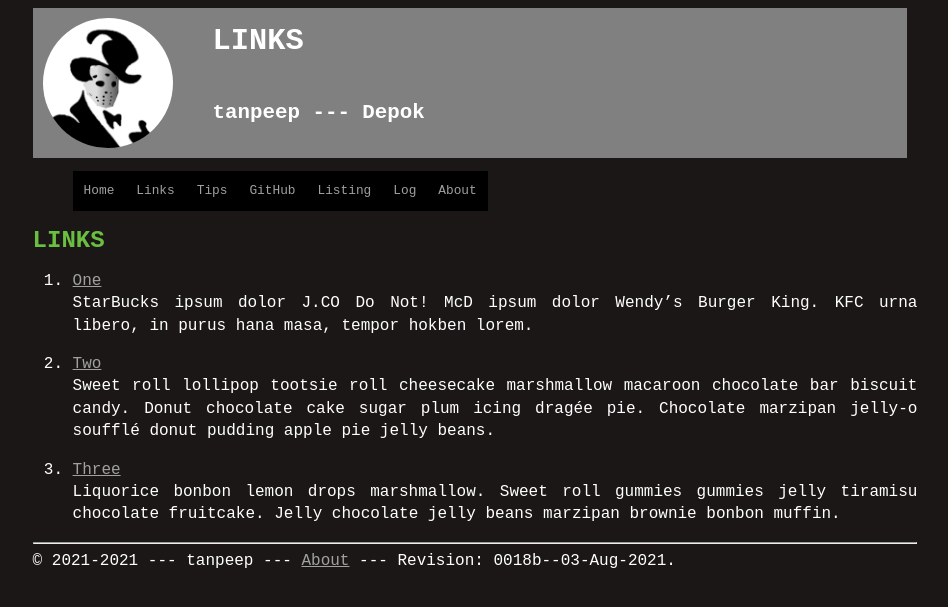
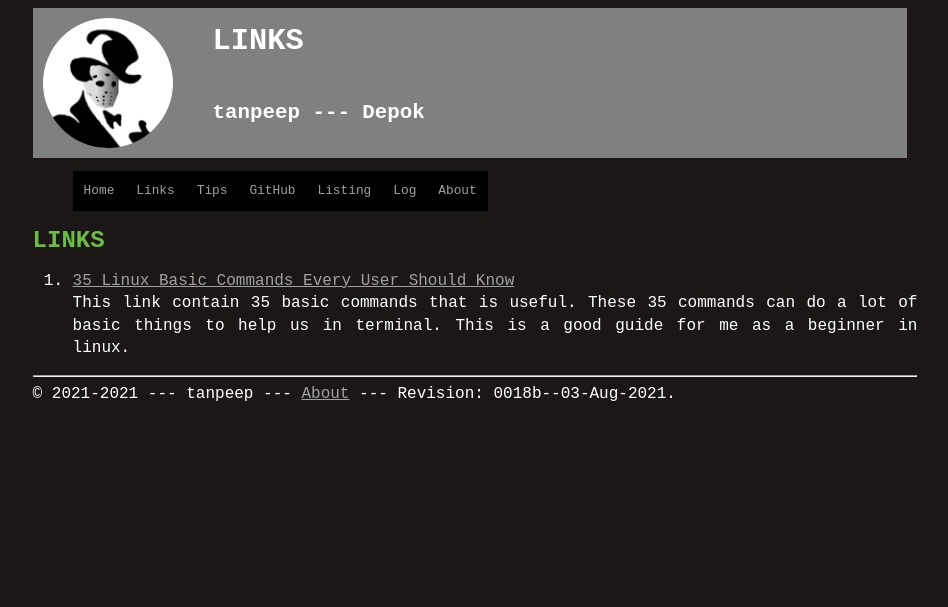
Before and after one commit to tanpeep/os212, a Jekyll site: the page built from links.md, in a window 1280 px wide. Shown: the top 607 px of the page, without its empty margins (165-1113 px from the left). Built offline with Jekyll 4.4.1, drawn with Linux system fonts in a browser that asks for light colours; our own code applies the rules of GitHub Pages for plain Markdown files.

Commit message:
os212 updating links.md

```diff
--- a/links.md
+++ b/links.md
@@ -4,17 +4,5 @@ permalink: /LINKS/
 
 # LINKS
 
-1. [One](https://en.wikipedia.org/wiki/1)<br>
-StarBucks ipsum dolor J.CO Do Not!
-McD ipsum dolor Wendy's Burger King.
-KFC urna libero, in purus hana masa, tempor hokben lorem.
-
-2. [Two](https://en.wikipedia.org/wiki/2)<br>
-Sweet roll lollipop tootsie roll cheesecake marshmallow macaroon chocolate bar biscuit candy.
-Donut chocolate cake sugar plum icing dragée pie.
-Chocolate marzipan jelly-o soufflé donut pudding apple pie jelly beans.
-
-3. [Three](https://en.wikipedia.org/wiki/3)<br>
-Liquorice bonbon lemon drops marshmallow.
-Sweet roll gummies gummies jelly tiramisu chocolate fruitcake.
-Jelly chocolate jelly beans marzipan brownie bonbon muffin.
+1. [35 Linux Basic Commands Every User Should Know](https://www.hostinger.com/tutorials/linux-commands)<br>
+This link contain 35 basic commands that is useful. These 35 commands can do a lot of basic things to help us in terminal. This is a good guide for me as a beginner in linux.
```
